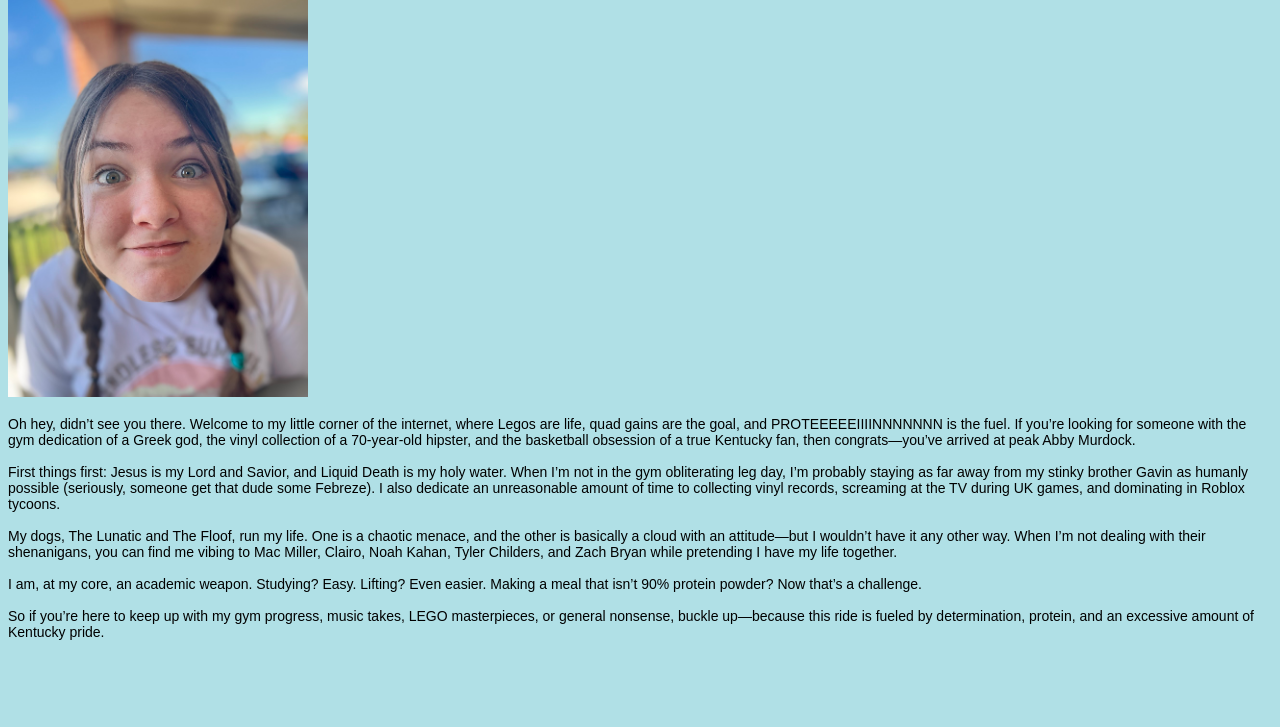
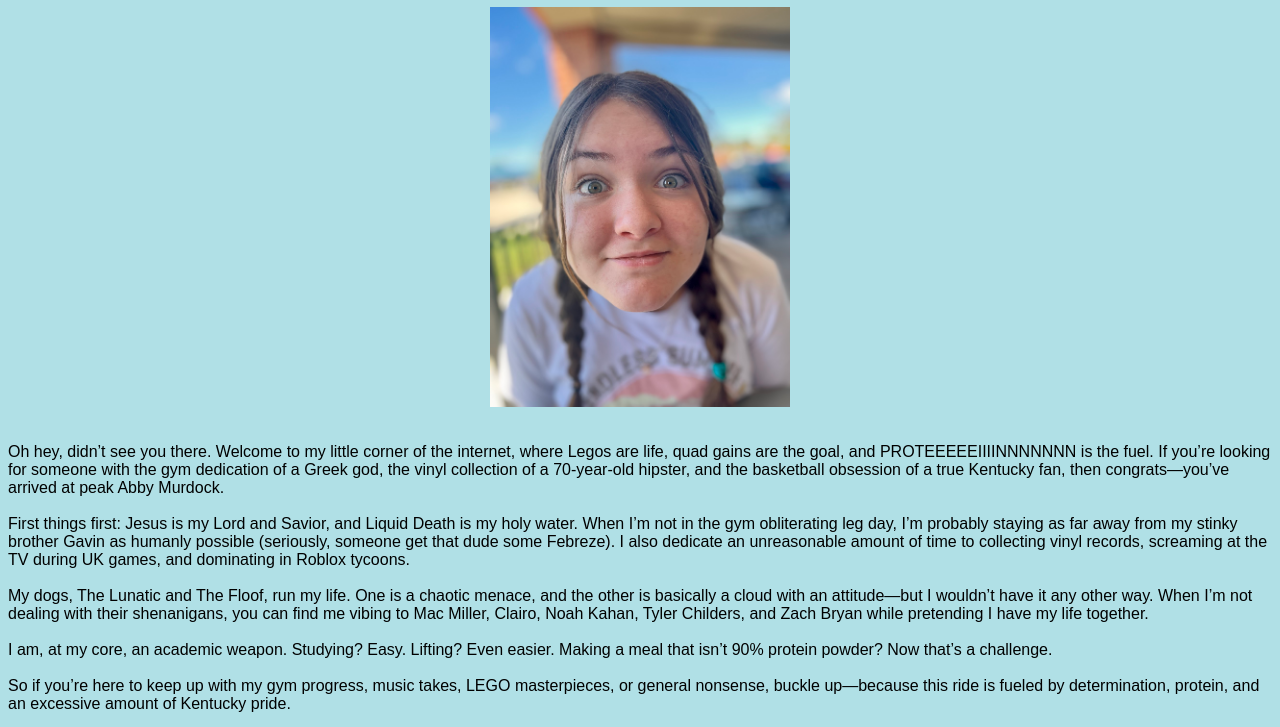
Before and after one commit to pupcorn123/pupcorn123.github.io, a plain HTML site: page index.html in a window 1280 px wide. Shown: the part 73-800 px from the top of the page. Drawn offline with Linux system fonts and the light colour scheme.

Commit message:
Update style.css

```diff
--- a/style.css
+++ b/style.css
@@ -1,10 +1,16 @@
 body {
     background-color: powderblue;
     font-family: "Comic Sans",Arial, Helvetica, sans-serif;
-    font-size: 14px;
+    font-size: 16px;
     color: black;
  }
 
  h1{
     text-align: center;
  }
+
+img{
+  display: block;
+  margin: auto;
+  width: 40%;
+}
```
